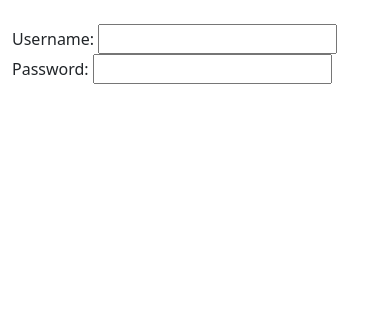
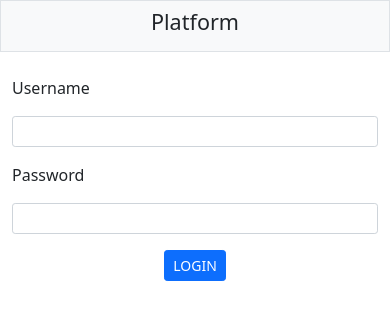
Before and after one commit to shinjiru-programmer/Platform, a PHP site: page / in a window 390 px wide. Shown: the top 320 px of the page. Run offline with PHP 8.4, Linux system fonts and the light colour scheme.

Commit message:
basic form

```diff
--- a/index.php
+++ b/index.php
@@ -9,18 +9,29 @@
 
         <script src="https://cdn.jsdelivr.net/npm/bootstrap@5.0.0-beta3/dist/js/bootstrap.bundle.min.js" integrity="sha384-JEW9xMcG8R+pH31jmWH6WWP0WintQrMb4s7ZOdauHnUtxwoG2vI5DkLtS3qm9Ekf" crossorigin="anonymous"></script>
 
+        <div class="container-fluid bg-light pt-2 pb-2 border">
+            <div class="col-md-12 text-center"><h4>Platform</h4></div>
+        </div>
+
         <div class="container mt-4">
 
-            <form method="post">
+            <form action="sys_login.php" method="post">
+                <div class="row justify-content-md-center">
+                    <div class="col-md-2 mb-3 text-sm-start text-md-end">Username</div>
+                    <div class="col-md-3 mb-3">
+                        <input type="text" name="username" id="username" class="form-control form-control-sm">
+                    </div>
+                </div>
+                <div class="row justify-content-md-center">
+                    <div class="col-md-2 mb-3 text-sm-start text-md-end">Password</div>
+                    <div class="col-md-3 mb-3">
+                        <input type="password" name="password" id="password" class="form-control form-control-sm">
+                    </div>
+                </div>
                 <div class="row">
-
-                    <div class="col-md-6">
-                        Username: <input type="text" name="username" id="username">
+                    <div class="col-md-12 text-center">
+                        <button class="btn btn-sm btn-primary">LOGIN</button>
                     </div>
-                    <div class="col-md-6">
-                        Password: <input type="password" name="password" id="password">
-                    </div>
-
                 </div>
             </form>
 
--- /dev/null
+++ b/index2.php
@@ -0,0 +1,5 @@
+<?php
+session_start();
+?>
+
+WELCOME
```
Also changed, not shown: sys_login.php (added, +10 -0 lines).
